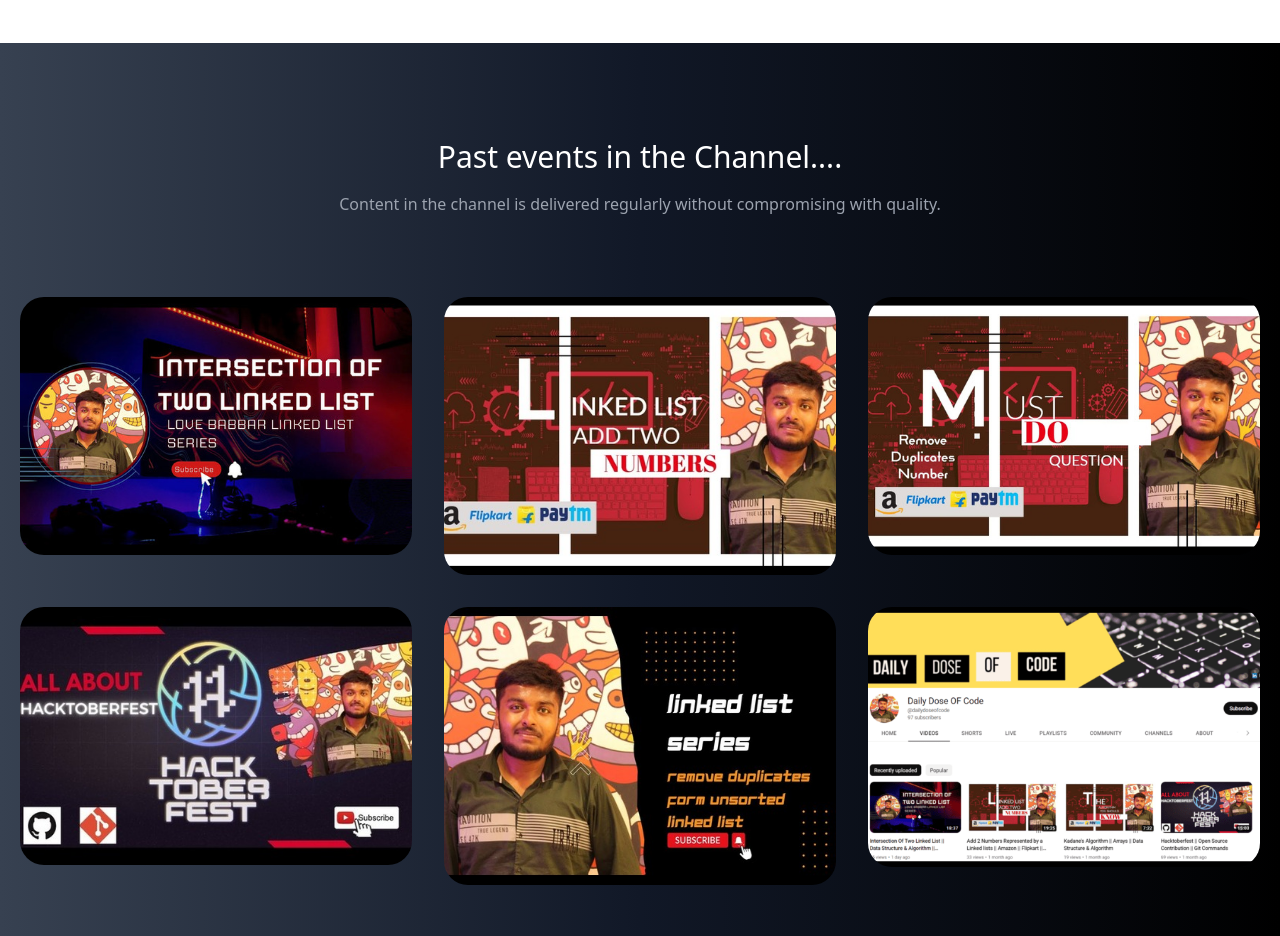
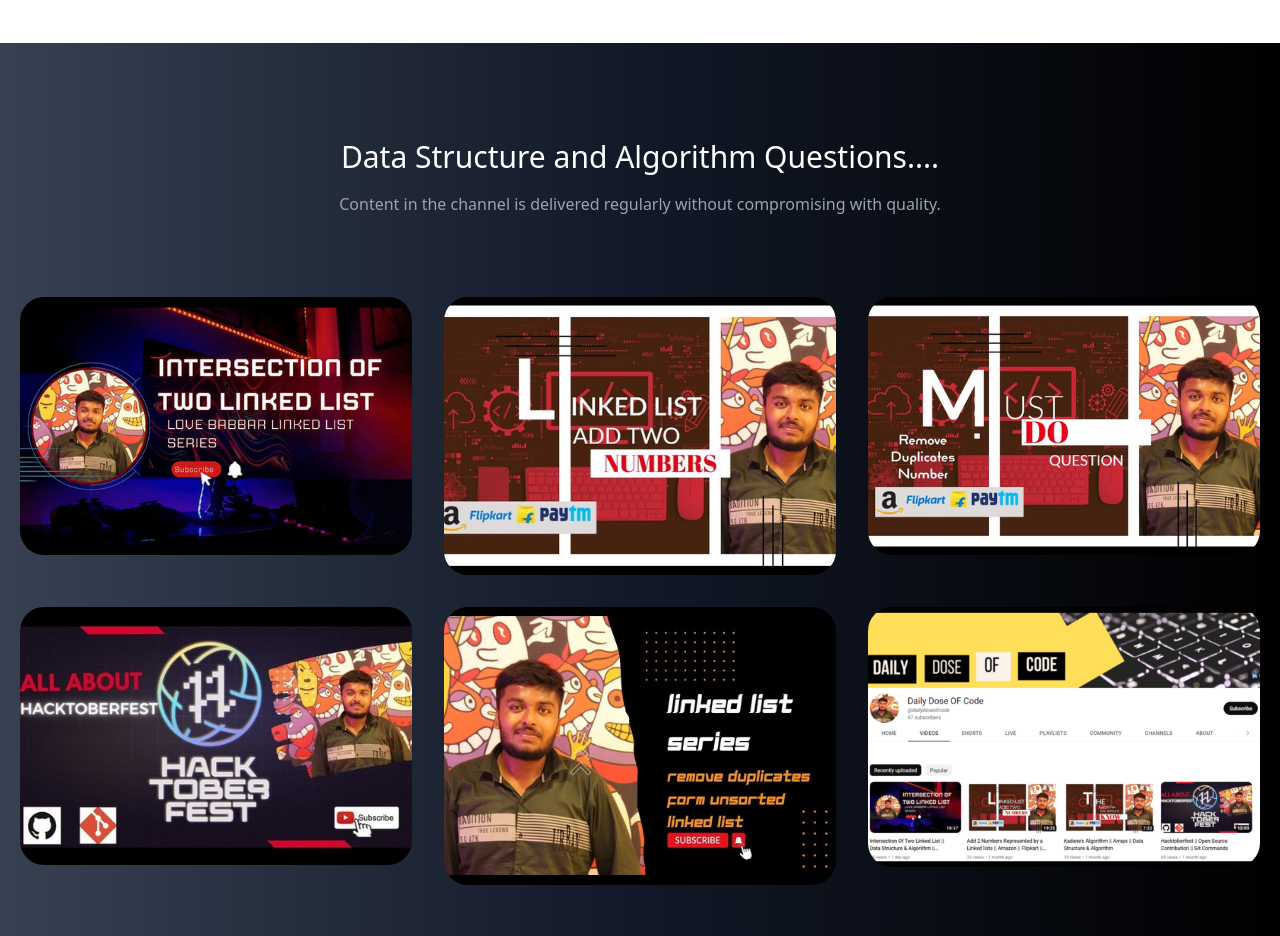
Before and after one commit to AbhishekCS3459/Daily-Dose-oF-Code-Website, a website built with Vite: page index.html in a window 1280 px wide. Shown: the part 1340-2276 px from the top of the page. Built offline with nearby package versions, Linux system fonts and the light colour scheme; no server answers; files whose address does not match are found by name.

Commit message:
Update index.html

```diff
--- a/index.html
+++ b/index.html
@@ -212,7 +212,7 @@
           <h1
             class="sm:text-3xl text-2xl font-medium title-font mb-4 text-white"
           >
-            Past events in the Channel....
+            Data Structure and Algorithm Questions....
           </h1>
           <p class="lg:w-2/3 mx-auto leading-relaxed text-base">
             Content in the channel is delivered regularly without compromising with quality.
```
